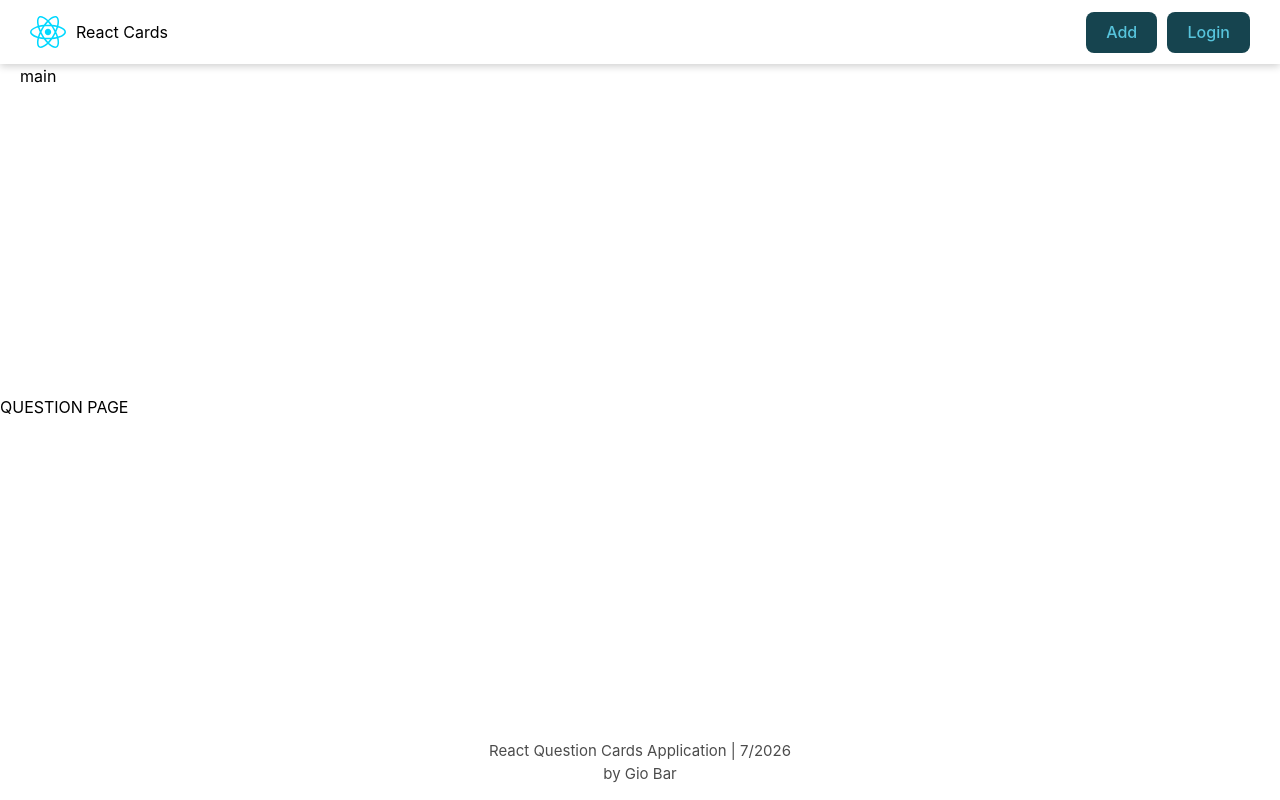
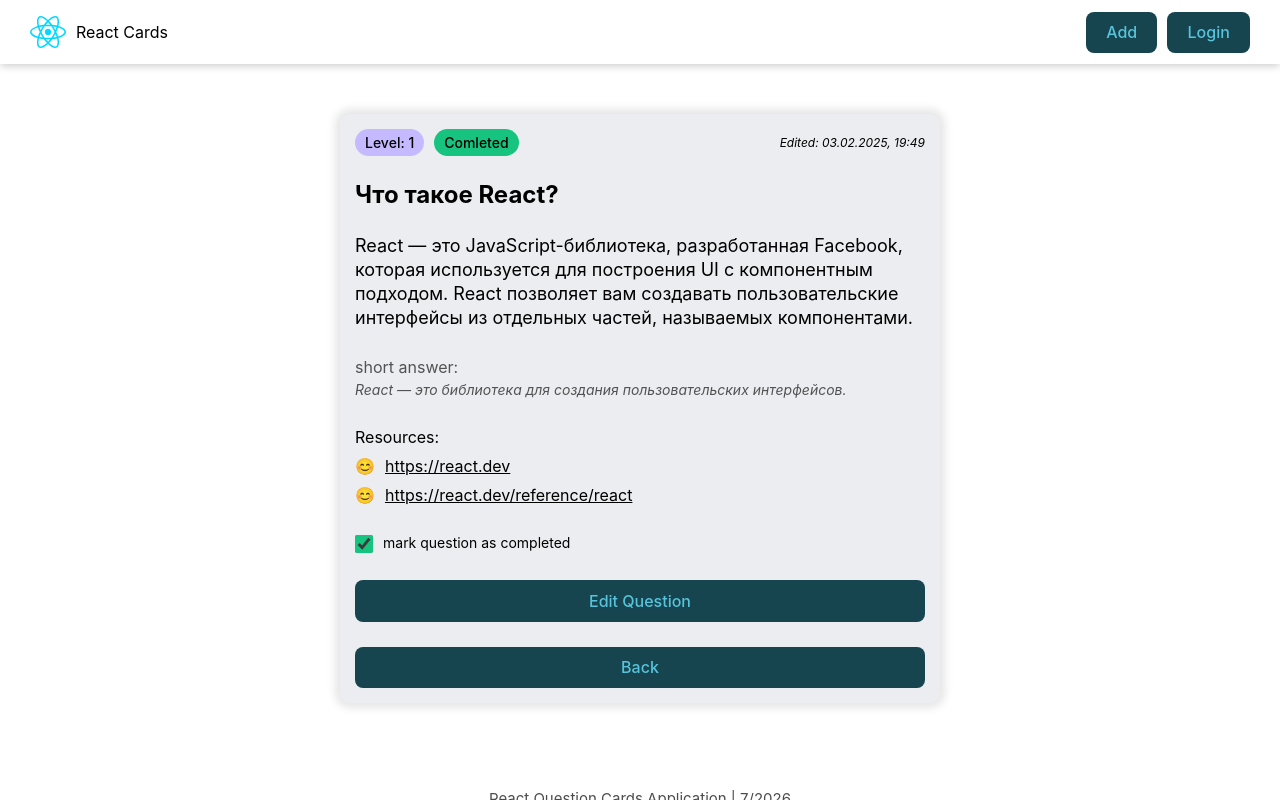
Before and after one commit to Uspex918/react-app-course, a React (Vite) app: page /question/1 in a window 1280 px wide. Built offline with nearby package versions, Linux system fonts and the light colour scheme; data requests are answered from the project's data file.

Commit message:
question page, small loader

```diff
--- a/src/App.jsx
+++ b/src/App.jsx
@@ -2,6 +2,7 @@
 import { MainLayout } from "./components/MainLayout";
 import { HomePage } from "./pages/HomePage";
 import { NotFoundPage } from "./pages/NotFoundPage/NotFoundPage";
+import { QuestionPage } from "./pages/QuestionPage/QuestionPage";
 // "printWidth": 120
 
 function App() {
@@ -12,7 +13,7 @@
                     <Route path="/" element={<HomePage />} />
                     <Route path="/forbidden" element={<div>fgorbidden component</div>} />
                     <Route path="/addquestion" element={<div>add question component</div>} />
-                    <Route path="/question/:id" element={<div>QUESTION PAGE</div>} />
+                    <Route path="/question/:id" element={<QuestionPage />} />
 
                     <Route path="*" element={<NotFoundPage />} />
                 </Route>
--- a/src/components/Loader/Loader.jsx
+++ b/src/components/Loader/Loader.jsx
@@ -7,3 +7,6 @@
         </div>
     );
 };
+export const SmallLoader = () => {
+    return <span className={cls.smallLoader}></span>;
+};
--- a/src/components/Loader/Loader.module.css
+++ b/src/components/Loader/Loader.module.css
@@ -75,3 +75,79 @@
     justify-content: center;
     align-items: center;
 }
+
+.smallLoader {
+    --color-1: #fff;
+    --color-2: #ff3d00;
+    --size: 0.25px;
+
+    transform: rotateZ(45deg);
+    perspective: calc(1000 * var(--size));
+    border-radius: 50%;
+    width: calc(48 * var(--size));
+    height: calc(48 * var(--size));
+    color: var(--color-1);
+}
+.smallLoader:before,
+.smallLoader:after {
+    content: "";
+    display: block;
+    position: absolute;
+    top: 0;
+    left: 0;
+    width: inherit;
+    height: inherit;
+    border-radius: 50%;
+    transform: rotateX(70deg);
+    animation: 1s spin linear infinite;
+}
+.smallLoader:after {
+    color: var(--color-2);
+    transform: rotateY(70deg);
+}
+
+@keyframes rotate {
+    0% {
+        transform: translate(-50%, -50%) rotateZ(0deg);
+    }
+    100% {
+        transform: translate(-50%, -50%) rotateZ(360deg);
+    }
+}
+
+@keyframes rotateccw {
+    0% {
+        transform: translate(-50%, -50%) rotate(0deg);
+    }
+    100% {
+        transform: translate(-50%, -50%) rotate(-360deg);
+    }
+}
+
+@keyframes spin {
+    0%,
+    100% {
+        box-shadow: 0.2em 0 0 0 currentcolor;
+    }
+    12% {
+        box-shadow: 0.2em 0.2em 0 0 currentcolor;
+    }
+    25% {
+        box-shadow: 0 0.2em 0 0 currentcolor;
+    }
+    37% {
+        box-shadow: -0.2em 0.2em 0 0 currentcolor;
+    }
+    50% {
+        box-shadow: -0.2em 0 0 0 currentcolor;
+    }
+    62% {
+        box-shadow: -0.2em -0.2em 0 0 currentcolor;
+    }
+    75% {
+        box-shadow: 0 -0.2em 0 0 currentcolor;
+    }
+    87% {
+        box-shadow: 0.2em -0.2em 0 0 currentcolor;
+    }
+}
--- a/src/components/Loader/index.jsx
+++ b/src/components/Loader/index.jsx
@@ -1 +1 @@
-export { Loader } from "./Loader";
+export { Loader, SmallLoader } from "./Loader";
--- a/src/components/MainLayout/MainLayout.jsx
+++ b/src/components/MainLayout/MainLayout.jsx
@@ -10,7 +10,7 @@
         <div className={cls.mainLayout}>
             <Header />
             <div className={cls.mainWrapper}>
-                <main className={cls.main}>main</main>
+                {/* <main className={cls.main}>main</main> */}
                 <Outlet />
                 <footer className={cls.footer}>
                     React Question Cards Application | {currentMonth}/{currentYear} <br />
--- a/src/db.json
+++ b/src/db.json
@@ -22,7 +22,7 @@
         "https://react.dev/learn/writing-markup-with-jsx"
       ],
       "level": 2,
-      "completed": false,
+      "completed": true,
       "editDate": "03.02.2025, 20:25"
     },
     {
@@ -565,5 +565,6 @@
       "level": 1,
       "completed": false
     }
-  ]
+  ],
+  "$schema": "./node_modules/json-server/schema.json"
 }
--- a/src/index.css
+++ b/src/index.css
@@ -54,7 +54,8 @@
         --main-bg-color: #23272f;
         --text-color: #fff;
 
-        --btn-bg-color: #383b3f;
+        /* --btn-bg-color: #383b3f; */
+        --btn-bg-color: #16444f;
         --btn-text-color: #fff;
 
         --card-bg-color: #343a46;
--- a/src/pages/NotFoundPage/NotFoundPage.jsx
+++ b/src/pages/NotFoundPage/NotFoundPage.jsx
@@ -1,5 +1,10 @@
 import cls from "./NotFoundPage.module.css";
 
 export const NotFoundPage = () => {
-    return <h2 className={cls.title}>Not Found Page</h2>;
+    return (
+        <>
+            <h2 className={cls.title}>Not Found Page </h2>;
+            <img src="https://i.gifer.com/6mz.gif" alt="" className={cls.w} />
+        </>
+    );
 };
--- a/src/pages/NotFoundPage/NotFoundPage.module.css
+++ b/src/pages/NotFoundPage/NotFoundPage.module.css
@@ -2,3 +2,7 @@
     width: fit-content;
     margin: 50px auto;
 }
+.w {
+    width: fit-content;
+    margin: 50px auto;
+}
--- /dev/null
+++ b/src/pages/QuestionPage/QuestionPage.jsx
@@ -0,0 +1,116 @@
+import cls from "./QuestionPage.module.css";
+import { useNavigate, useParams } from "react-router-dom";
+import { Badge } from "../../components/Badge";
+import { Button } from "../../components/Button";
+import { useEffect, useId, useState } from "react";
+import { useFetch } from "../../hooks/useFetch";
+import { API_URL } from "../../constants";
+import { Loader, SmallLoader } from "../../components/Loader";
+
+// const card = {
+//     id: "2",
+//     question: "Что такое JSX?",
+//     answer: "JSX — это синтаксическое расширение JavaScript для React.",
+//     description:
+//         "JSX позволяет писать HTML-подобный код в JavaScript, который затем транспилируется в вызовы `React.createElement`. Он облегчает создание и визуальное представление структуры компонентов.",
+//     resources: ["https://react.dev/learn/writing-markup-with-jsx"],
+//     level: 10,
+//     completed: true,
+//     editDate: "03.02.2025, 20:25",
+// };
+
+export const QuestionPage = () => {
+    const navigate = useNavigate();
+    const checkboxId = useId();
+    const { id } = useParams();
+    const [isChecked, setIsChecked] = useState(false);
+    const [card, setCard] = useState(null);
+
+    // console.log(id);
+
+    const levelVariant = () => (card.level === 1 ? "primay" : card.level === 2 ? "warning" : "alert");
+    const completedVariant = () => (card.completed ? "success" : "primay");
+
+    const [fetchCard, isCardLoading] = useFetch(async () => {
+        const response = await fetch(`${API_URL}/react/${id}`);
+        const fetchedData = await response.json();
+
+        setCard(fetchedData);
+    });
+    const [updateCard, isCardUpdated] = useFetch(async (isChecked) => {
+        const response = await fetch(`${API_URL}/react/${id}`, {
+            method: "PATCH",
+            body: JSON.stringify({ completed: isChecked }),
+        });
+        const fetchedData = await response.json();
+
+        setCard(fetchedData);
+    });
+
+    useEffect(() => {
+        fetchCard();
+    }, []);
+
+    useEffect(() => {
+        card !== null && setIsChecked(card.completed);
+    }, [card]);
+
+    const onCheckboxChangeHandler = () => {
+        setIsChecked(!isChecked);
+        updateCard(!isChecked);
+    };
+
+    return (
+        <>
+            {isCardLoading && <Loader></Loader>}
+            {card !== null && (
+                <div className={cls.container}>
+                    <div className={cls.cardLabels}>
+                        <Badge variant={levelVariant()}>Level: {card.level}</Badge>
+                        <Badge variant={completedVariant()}>{card.completed ? "Comleted" : "Not Copleted"}</Badge>
+
+                        {card?.editDate && <p className={cls.editDate}>Edited: {card.editDate}</p>}
+                    </div>
+                    <h5 className={cls.cardTitle}>{card.question}</h5>
+                    <p className={cls.cardDescription}>{card.description}</p>
+                    <div className={cls.cardAnswers}>
+                        <label>short answer: </label>
+                        <p className={cls.cardAnswer}>{card.answer}</p>
+                    </div>
+
+                    <ul className={cls.cardLinks}>
+                        Resources:
+                        {card.resources.map((link, index) => {
+                            return (
+                                <li key={index}>
+                                    <a href={link.trim()} target="_blank" rel="noreferrer">
+                                        {link.trim()}
+                                    </a>
+                                </li>
+                            );
+                        })}
+                    </ul>
+
+                    <label htmlFor={checkboxId} className={cls.cardCheckbox}>
+                        <input
+                            type="checkbox"
+                            id={checkboxId}
+                            className={cls.checkbox}
+                            checked={isChecked}
+                            onChange={onCheckboxChangeHandler}
+                            disabled={isCardUpdated}
+                        />
+                        <span>mark question as completed</span>
+                        {isCardUpdated && <SmallLoader />}
+                    </label>
+                    <Button onClick={() => navigate(`/editquestion/${card.id}`)} isDisabled={isCardUpdated}>
+                        Edit Question
+                    </Button>
+                    <Button onClick={() => navigate("/")} isDisabled={isCardUpdated}>
+                        Back
+                    </Button>
+                </div>
+            )}
+        </>
+    );
+};
--- /dev/null
+++ b/src/pages/QuestionPage/QuestionPage.module.css
@@ -0,0 +1,96 @@
+.container {
+    width: 100%;
+    max-width: 600px;
+    height: max-content;
+    margin: 50px auto;
+    border-radius: 10px;
+    padding: 15px;
+    background-color: var(--card-bg-color);
+    color: var(--text-color);
+    box-shadow: 0 0 8px 5px rgba(0, 0, 0, 0.1);
+    display: flex;
+    flex-direction: column;
+    justify-content: flex-start;
+    align-items: flex-start;
+    gap: 25px;
+    transition: background-color 0.3s ease;
+}
+
+.container:hover {
+    background-color: var(--card-bg-color-hover);
+}
+
+.container button {
+    width: 100%;
+}
+
+.cardLabels {
+    width: 100%;
+    display: flex;
+    flex-wrap: wrap-reverse;
+    justify-content: flex-start;
+    align-items: center;
+    gap: 10px;
+}
+
+.editDate {
+    font-size: 12px;
+    font-style: italic;
+    margin-left: auto;
+}
+
+.cardTitle {
+    font-size: 24px;
+    line-height: 28px;
+}
+
+.cardDescription {
+    font-size: 18px;
+    line-height: 24px;
+}
+
+.cardAnswers {
+    margin-top: auto;
+    opacity: 0.65;
+}
+
+.cardAnswer {
+    font-size: 14px;
+    font-style: italic;
+    text-align: justify;
+}
+
+.cardLinks {
+    display: flex;
+    flex-direction: column;
+    justify-content: center;
+    align-items: flex-start;
+    gap: 5px;
+}
+
+li {
+    list-style: none;
+    display: flex;
+    align-items: center;
+    gap: 10px;
+}
+
+li::before {
+    content: "😊";
+}
+
+.cardCheckbox {
+    display: flex;
+    justify-content: center;
+    align-items: center;
+    gap: 10px;
+    span {
+        font-size: 14px;
+        padding-bottom: 2px;
+    }
+}
+.checkbox {
+    width: 18px;
+    height: 18px;
+    accent-color: #16c47f;
+}
--- /dev/null
+++ b/src/pages/QuestionPage/index.jsx
@@ -0,0 +1 @@
+export { QuestionPage } from "./QuestionPage";
```
